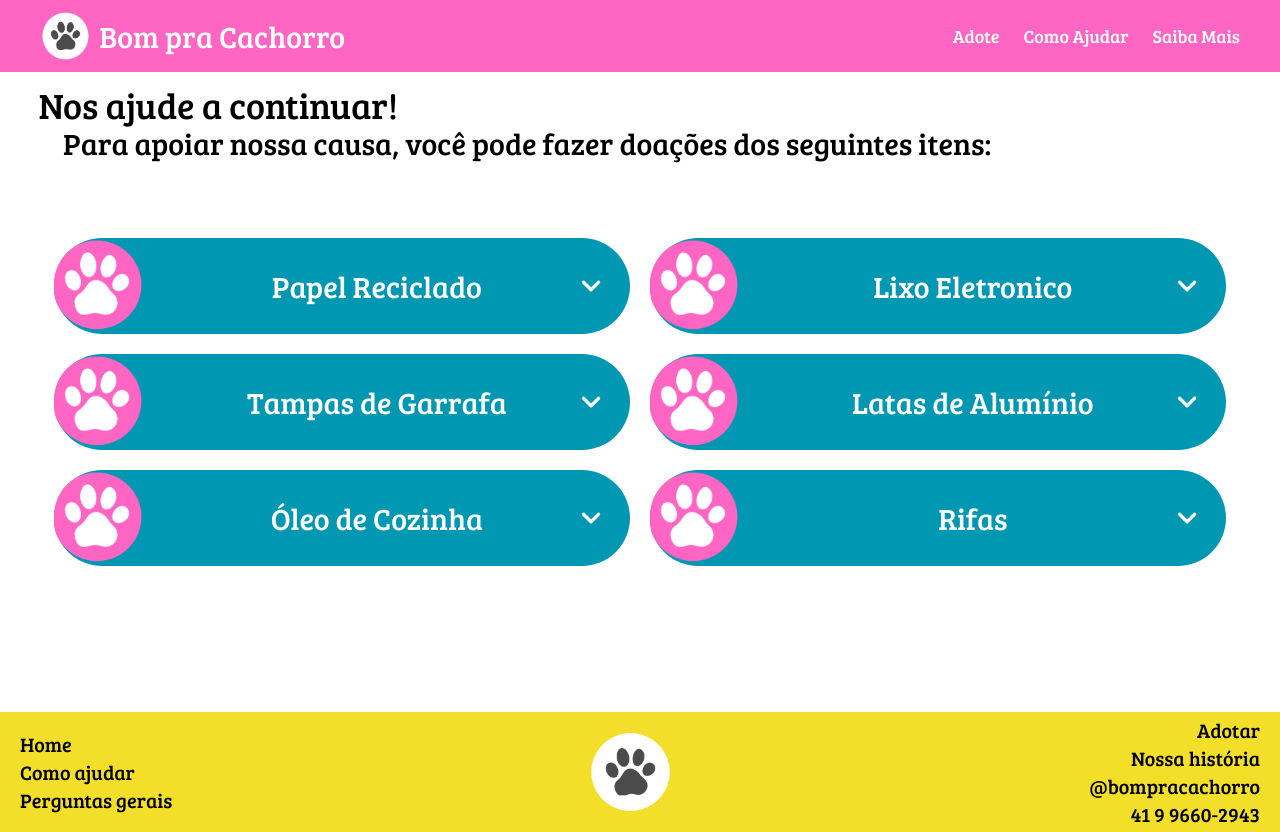
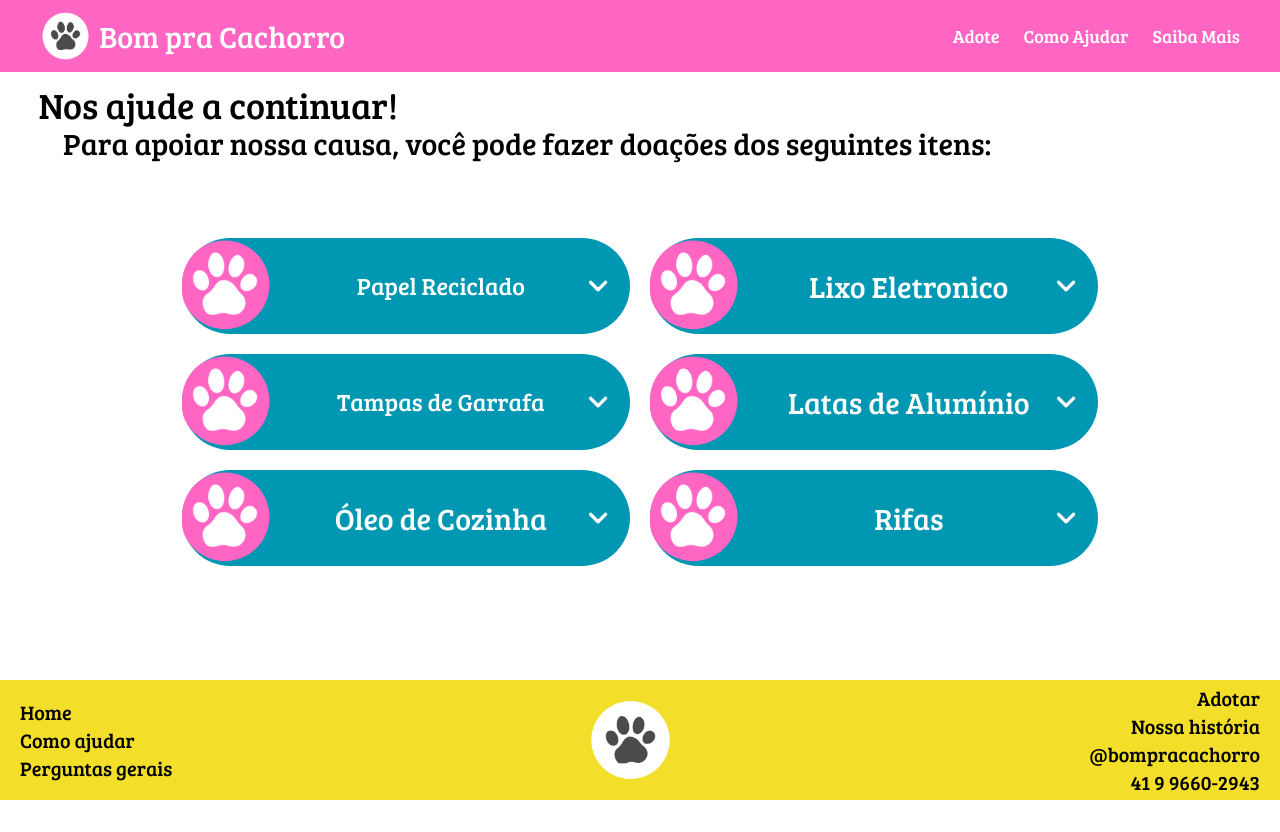
Before and after one commit to DevJoyJoy/Bom-Pra-Cachorro, a React (Vite) app in the folder Front-end/: page /Help in a window 1280 px wide. After the commit the page ends 800 px from the top, so only its background shows below. Built offline with nearby package versions, Linux system fonts and the light colour scheme.

Commit message:
updatiung

```diff
--- a/Front-end/src/pages/helpPage.jsx
+++ b/Front-end/src/pages/helpPage.jsx
@@ -20,6 +20,7 @@ export const Help = () => {
 
             <div className="min-h-screen w-full flex flex-col
                 md:min-h-[80vh]
+                lg:min-h-[76vh]
                 2xl:min-h-[76vh]">
 
                 <section className="flex flex-col ml-[5%] p-[1%] mb-[5%]
@@ -38,13 +39,13 @@ export const Help = () => {
                     lg:flex-row lg:items-start">
 
                     {/* ESQUERDA */}
-                    <section className="flex flex-col w-[80%] gap-5
+                    <section className="flex flex-col w-[80%] gap-5 text-left
                         md:w-[75%]
-                        lg:w-[45%]
+                        lg:w-[35%]
                         2xl:w-[35%]">
 
                         {/* 1 */}
-                        <section className="w-full">
+                        <section className="w-full text-left">
                             <div className="flex items-center relative">
 
                                 {/* Toggle 1 */}
@@ -62,11 +63,12 @@ export const Help = () => {
                                     />
                                     <h1 className="ml-[5%] text-xl text-white
                                         md:text-3xl
+                                        lg:text-2xl
                                         2xl:text-4xl">
                                             Papel Reciclado</h1>
                                     <img
                                         src="/arrow.png"
-                                        className="w-5 mr-[5%] cursor-pointer transform transition-transform duration-300 hover:rotate-90"
+                                        className="w-5 mr-[5%] cursor-pointer transform transition-transform duration-300"
                                         style={{
                                             transform: open.includes(1) ? "rotate(180deg)" : "rotate(0deg)"
                                         }}
@@ -114,11 +116,12 @@ export const Help = () => {
                                     />
                                     <h1 className="ml-[5%] text-xl text-white
                                         md:text-3xl
+                                        lg:text-2xl
                                         2xl:text-4xl">
                                             Tampas de Garrafa</h1>
                                     <img
                                         src="/arrow.png"
-                                        className="w-5 mr-[5%] cursor-pointer transform transition-transform duration-300 hover:rotate-90"
+                                        className="w-5 mr-[5%] cursor-pointer transform transition-transform duration-300"
                                         style={{
                                             transform: open.includes(2) ? "rotate(180deg)" : "rotate(0deg)"
                                         }}
@@ -170,7 +173,7 @@ export const Help = () => {
                                             Óleo de Cozinha</h1>
                                     <img
                                         src="/arrow.png"
-                                        className="w-5 mr-[5%] cursor-pointer transform transition-transform duration-300 hover:rotate-90"
+                                        className="w-5 mr-[5%] cursor-pointer transform transition-transform duration-300"
                                         style={{
                                             transform: open.includes(3) ? "rotate(180deg)" : "rotate(0deg)"
                                         }}
@@ -204,7 +207,7 @@ export const Help = () => {
                     {/* DIREITA */}
                     <section className="flex flex-col w-[80%] gap-5
                         md:w-[75%]
-                        lg:w-[45%]
+                        lg:w-[35%]
                         2xl:w-[35%]">
 
                         {/* 4 */}
@@ -230,7 +233,7 @@ export const Help = () => {
                                             Lixo Eletronico</h1>
                                     <img
                                         src="/arrow.png"
-                                        className="w-5 mr-[5%] cursor-pointer transform transition-transform duration-300 hover:rotate-90"
+                                        className="w-5 mr-[5%] cursor-pointer transform transition-transform duration-300"
                                         style={{
                                             transform: open.includes(4) ? "rotate(180deg)" : "rotate(0deg)"
                                         }}
@@ -282,7 +285,7 @@ export const Help = () => {
                                             Latas de Alumínio</h1>
                                     <img
                                         src="/arrow.png"
-                                        className="w-5 mr-[5%] cursor-pointer transform transition-transform duration-300 hover:rotate-90"
+                                        className="w-5 mr-[5%] cursor-pointer transform transition-transform duration-300"
                                         style={{
                                             transform: open.includes(5) ? "rotate(180deg)" : "rotate(0deg)"
                                         }}
@@ -334,7 +337,7 @@ export const Help = () => {
                                             Rifas</h1>
                                     <img
                                         src="/arrow.png"
-                                        className="w-5 mr-[5%] cursor-pointer transform transition-transform duration-300 hover:rotate-90"
+                                        className="w-5 mr-[5%] cursor-pointer transform transition-transform duration-300"
                                         style={{
                                             transform: open.includes(6) ? "rotate(180deg)" : "rotate(0deg)"
                                         }}
```
